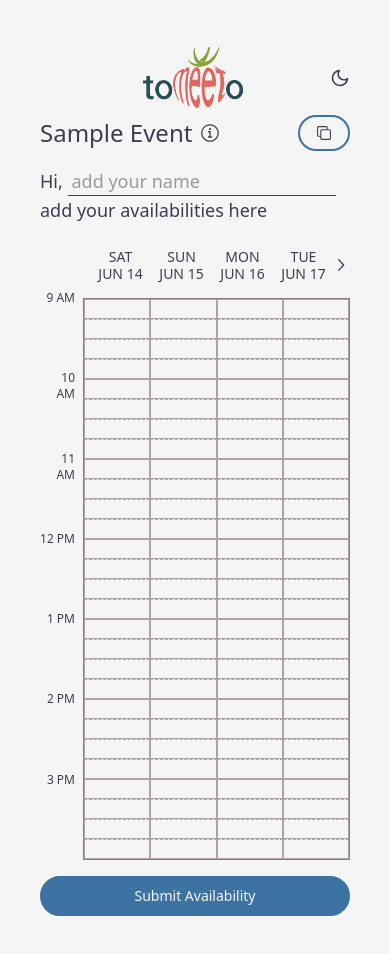
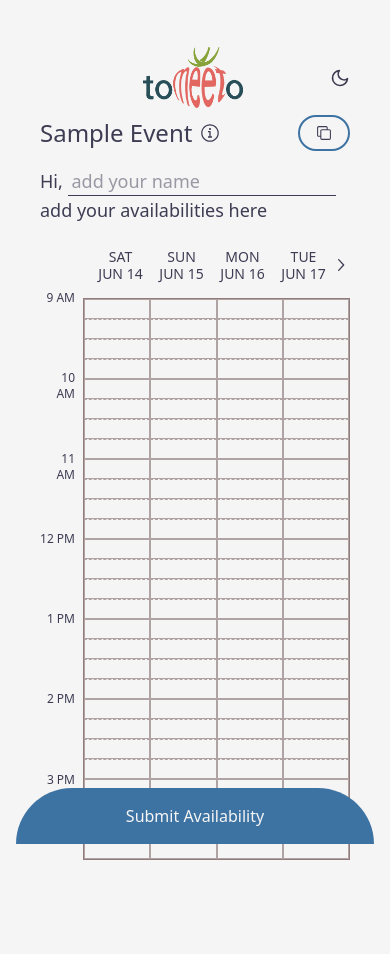
Before and after one commit to plan-cake/frontend, a Next.js app: page /schedule/availability in a window 390 px wide. After the commit the page ends 932 px from the top, so only its background shows below. Built offline with nearby package versions, Linux system fonts and the light colour scheme; a web font is replaced by a local one.

Commit message:
Add bottom submit availability button for mobile

```diff
--- a/app/schedule/availability/page.tsx
+++ b/app/schedule/availability/page.tsx
@@ -67,7 +67,7 @@ export default function Page() {
       </div>
 
       {/* Main Content */}
-      <div className="flex flex-col gap-4 md:flex-row">
+      <div className="mb-8 flex flex-col gap-4 md:mb-0 md:flex-row">
         {/* Left Panel */}
         <div className="w-full shrink-0 overflow-y-auto md:w-80">
           <div className="md:mb-6">
@@ -94,10 +94,12 @@ export default function Page() {
 
         {/* Right Panel */}
         <ScheduleGrid eventRange={eventRange} timezone={eventRange.timezone} />
+      </div>
 
-        <button className="rounded-full border-2 border-blue bg-blue px-4 py-2 text-sm text-white transition-shadow hover:shadow-[0px_0px_32px_0_rgba(61,115,163,.70)] md:hidden dark:border-red dark:bg-red dark:hover:shadow-[0px_0px_32px_0_rgba(255,92,92,.70)]">
+      <div className="fixed bottom-0 left-0 w-full px-4 md:hidden">
+        <div className="rounded-t-full bg-blue p-4 text-center text-white dark:bg-red">
           Submit Availability
-        </button>
+        </div>
       </div>
     </div>
   );
```
